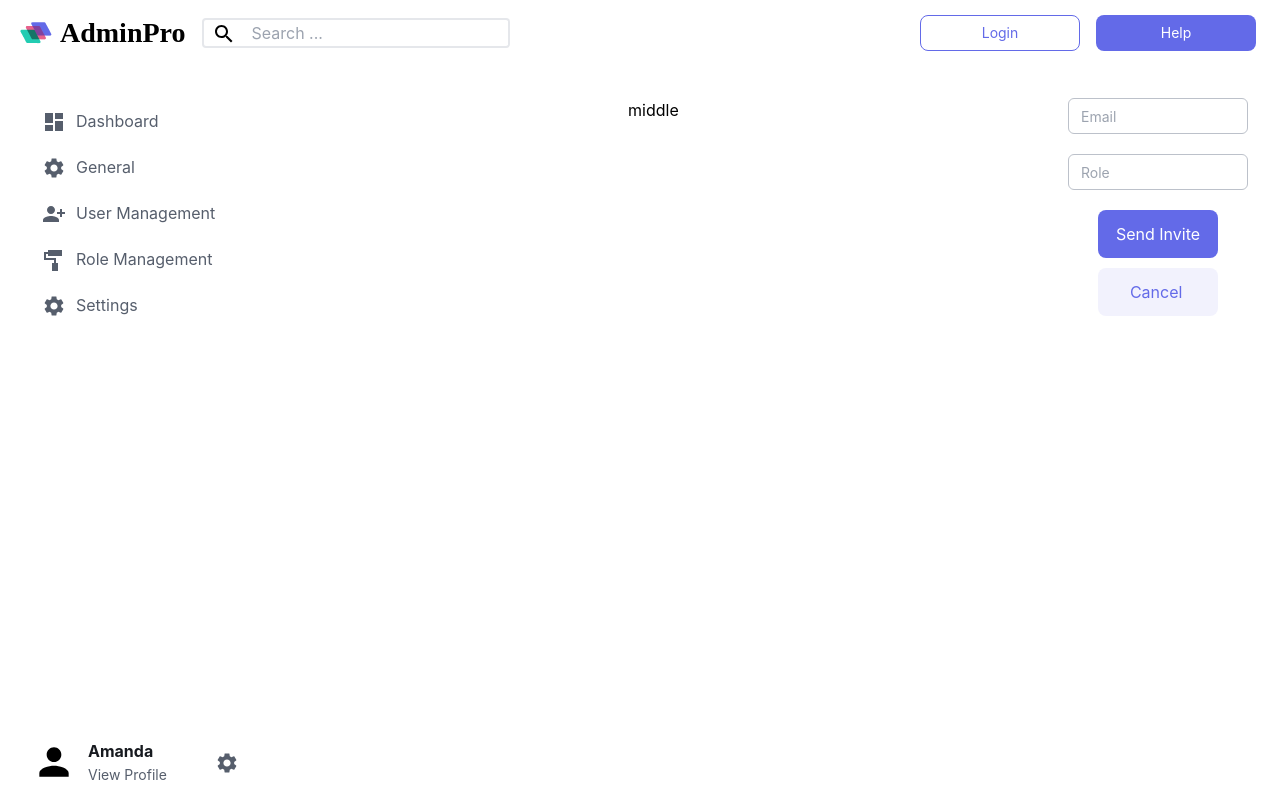
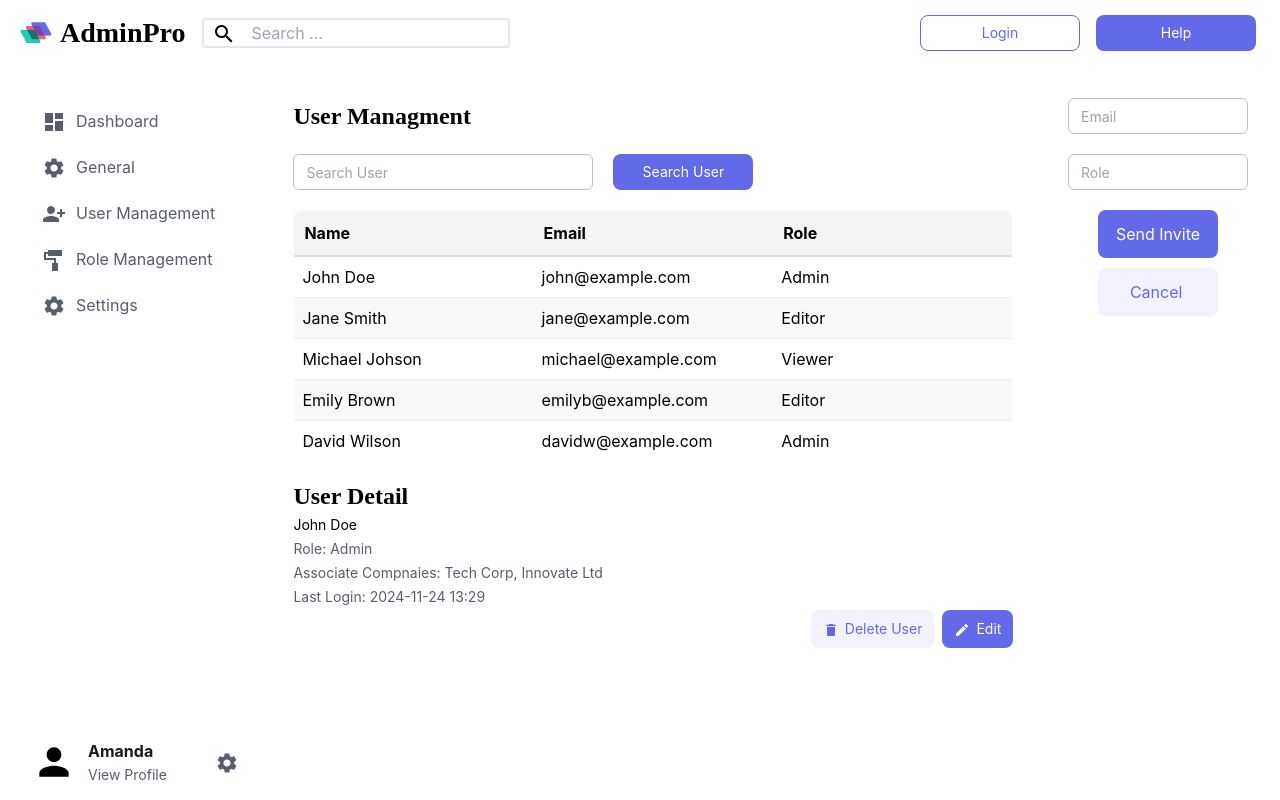
Before and after one commit to geekaryan/vrvassignment, a React (Create React App) app: page / in a window 1280 px wide. Built offline with nearby package versions, Linux system fonts and the light colour scheme.

Commit message:
completed with fronted part

```diff
--- a/src/components/Detail/Detail.js
+++ b/src/components/Detail/Detail.js
@@ -1,5 +1,37 @@
+import styles from "./Detail.module.css";
+import DeleteIcon from "@mui/icons-material/Delete";
+import EditIcon from "@mui/icons-material/Edit";
+
 const Detail = () => {
-  return <div>User detail is here!</div>;
+  return (
+    <div>
+      <div className={styles.text}>User Detail</div>
+      <div>
+        <div className={styles.name}>John Doe</div>
+        <div className={styles.rest}>Role: Admin</div>
+        <div className={styles.rest}>
+          Associate Compnaies: Tech Corp, Innovate Ltd
+        </div>
+        <div className={styles.rest}>Last Login: 2024-11-24 13:29</div>
+      </div>
+      <div className="flex float-right">
+        <div className={`${styles.delete} flex`}>
+          <div>
+            <DeleteIcon sx={{ height: 16, width: 16 }} />
+          </div>
+          <div>Delete User</div>
+        </div>
+        <div className="ml-2">
+          <div className={`${styles.del2} flex`}>
+            <div>
+              <EditIcon sx={{ height: 16, width: 16 }} />
+            </div>
+            <div>Edit</div>
+          </div>
+        </div>
+      </div>
+    </div>
+  );
 };
 
 export default Detail;
--- /dev/null
+++ b/src/components/Detail/Detail.module.css
@@ -0,0 +1,53 @@
+.text {
+  font-family: Archivo; /* Heading */
+  font-size: 24px;
+  line-height: 36px;
+  font-weight: 700;
+  color: #000000ff;
+}
+
+.name {
+  font-family: Inter; /* Body */
+  font-size: 14px;
+  line-height: 22px;
+  font-weight: 400;
+  color: #000000ff;
+  margin-bottom: 2px;
+}
+
+.rest {
+  font-family: Inter; /* Body */
+  font-size: 14px;
+  line-height: 22px;
+  font-weight: 400;
+  color: #565e6cff;
+  margin-bottom: 2px;
+}
+
+.delete {
+  padding: 8px 12px;
+  font-family: Inter;
+  font-size: 14px;
+  line-height: 22px;
+  font-weight: 400;
+  color: #636ae8ff; /* primary-500 */
+  background: #f2f2fdff; /* primary-100 */
+  opacity: 1;
+  border: none;
+  border-radius: 8px; /* border-l */
+  gap: 6px;
+}
+
+.del2 {
+  padding: 8px 12px;
+  font-family: Inter;
+  font-size: 14px;
+  line-height: 22px;
+  font-weight: 400;
+  color: #ffffffff; /* white */
+  background: #636ae8ff; /* primary-500 */
+  opacity: 1;
+  border: none;
+  border-radius: 8px; /* border-l */
+  gap: 6px;
+}
--- a/src/components/Index/Index.js
+++ b/src/components/Index/Index.js
@@ -1,6 +1,7 @@
 import Navbar from "../Navbar/Navbar";
 import SlideChange from "../SlideChange/SlideChange";
 import Invite from "../Invite/Invite";
+import User from "../Users/User";
 
 const Index = () => {
   return (
@@ -8,11 +9,13 @@ const Index = () => {
       <div className="mt-3">
         <Navbar />
       </div>
-      <div className="flex justify-between ml-8 mr-8 mt-11">
+      <div className="flex justify-between ml-8 mr-8 mt-11 mb-2">
         <div>
           <SlideChange />
         </div>
-        <div>middle</div>
+        <div>
+          <User />
+        </div>
         <div>
           <Invite />
         </div>
--- a/src/components/Users/User.js
+++ b/src/components/Users/User.js
@@ -1,5 +1,80 @@
+import { useState } from "react";
+import styles from "./User.module.css";
+import Detail from "../Detail/Detail";
+
 const User = () => {
-  return <div>Users are here</div>;
+  const rows = [
+    { name: "John Doe", email: "john@example.com", role: "Admin" },
+    { name: "Jane Smith", email: "jane@example.com", role: "Editor" },
+    { name: "Michael Johson", email: "michael@example.com", role: "Viewer" },
+    { name: "Emily Brown", email: "emilyb@example.com", role: "Editor" },
+    { name: "David Wilson", email: "davidw@example.com", role: "Admin" },
+  ];
+
+  const [query, setQuery] = useState("");
+  const [filteredData, setFilteredData] = useState(rows);
+  const HandleInputData = (e) => {
+    const value = e.target.value.toLowerCase().trim();
+    setQuery(value);
+    filterRowFunction(value);
+  };
+
+  const filterRowFunction = (value) => {
+    if (!value) {
+      setFilteredData(rows);
+      return;
+    }
+    const filtered = rows.filter(
+      (row) =>
+        row.name.toLocaleLowerCase().includes(value) ||
+        row.email.toLocaleLowerCase().includes(value) ||
+        row.role.toLocaleLowerCase().includes(value)
+    );
+    setFilteredData(filtered);
+  };
+  return (
+    <div>
+      <div className={`mb-5 ${styles.text}`}>User Managment</div>
+      <div className="flex items-center mb-5">
+        <div>
+          <input
+            className={styles.inputbox}
+            type="text"
+            placeholder="Search User"
+            alt="user"
+            value={query}
+            onChange={HandleInputData}
+          />
+        </div>
+        <div>
+          <button className={`ml-5 ${styles.btn}`}>Search User</button>
+        </div>
+      </div>
+      <div>
+        <table>
+          <thead>
+            <tr>
+              <th>Name</th>
+              <th>Email</th>
+              <th>Role</th>
+            </tr>
+          </thead>
+          <tbody>
+            {filteredData.map((row) => (
+              <tr key={row.email}>
+                <td>{row.name}</td>
+                <td>{row.email}</td>
+                <td>{row.role}</td>
+              </tr>
+            ))}
+          </tbody>
+        </table>
+      </div>
+      <div className="mt-4">
+        <Detail />
+      </div>
+    </div>
+  );
 };
 
 export default User;
--- /dev/null
+++ b/src/components/Users/User.module.css
@@ -0,0 +1,42 @@
+.text {
+  font-family: Archivo; /* Heading */
+  font-size: 24px;
+  line-height: 36px;
+  font-weight: 700;
+  color: #000000ff;
+}
+
+.inputbox {
+  width: 300px;
+  height: 36px;
+  padding-left: 12px;
+  padding-right: 12px;
+  font-family: Inter;
+  font-size: 14px;
+  line-height: 22px;
+  font-weight: 400;
+  background: #00000000; /* transparent */
+  border-radius: 6px; /* border-m */
+  border-width: 1px;
+  border-color: #bcc1caff; /* neutral-400 */
+  border-style: solid;
+  outline: none;
+}
+
+.btn {
+  width: 140px;
+  height: 36px;
+  padding: 0 12px;
+  display: flex;
+  align-items: center;
+  justify-content: center;
+  font-family: Inter;
+  font-size: 14px;
+  line-height: 22px;
+  font-weight: 400;
+  color: #ffffffff; /* white */
+  background: #636ae8ff; /* primary-500 */
+  opacity: 1;
+  border: none;
+  border-radius: 8px; /* border-l */
+}
--- a/src/index.css
+++ b/src/index.css
@@ -15,3 +15,57 @@ code {
   font-family: source-code-pro, Menlo, Monaco, Consolas, "Courier New",
     monospace;
 }
+
+table {
+  width: 720px; /* Fixed width as per client design */
+  border-collapse: collapse; /* Ensures cells share borders */
+  border: 1px solid rgb(241, 230, 216);
+  border-radius: 8px;
+  overflow: hidden; /* Ensures content fits within the table */
+  table-layout: fixed; /* Ensures consistent column widths */
+  margin: 0 auto; /* Center the table */
+}
+
+thead th {
+  background-color: #f4f4f4; /* Light background for the header */
+  padding: 10px;
+  text-align: left;
+  border-bottom: 2px solid #ddd; /* Adds a distinct line below the header */
+  white-space: nowrap; /* Prevents header text from wrapping */
+}
+
+tbody td {
+  padding: 8px;
+  text-align: left;
+  border-bottom: 1px solid #eee; /* Subtle line between rows */
+}
+
+tbody tr:nth-child(even) {
+  background-color: #f9f9f9; /* Alternate row colors for better readability */
+}
+
+tbody tr:last-child td {
+  border-bottom: none; /* Remove bottom border from last row */
+}
+
+tbody tr {
+  transition: all 0.3s ease-in-out; /* Smooth shrinking of rows */
+}
+
+.no-data {
+  text-align: center;
+  font-style: italic;
+  color: #888; /* Subtle text color */
+  height: calc(100% - 50px); /* Adjust based on table height */
+  line-height: calc(
+    100% - 50px
+  ); /* Vertically center text in remaining space */
+}
+
+.table-container {
+  width: 720px;
+  height: 360px;
+  overflow-y: auto; /* Allows scrolling if content exceeds height */
+  border: 1px solid rgb(241, 230, 216);
+  border-radius: 8px;
+}
```
